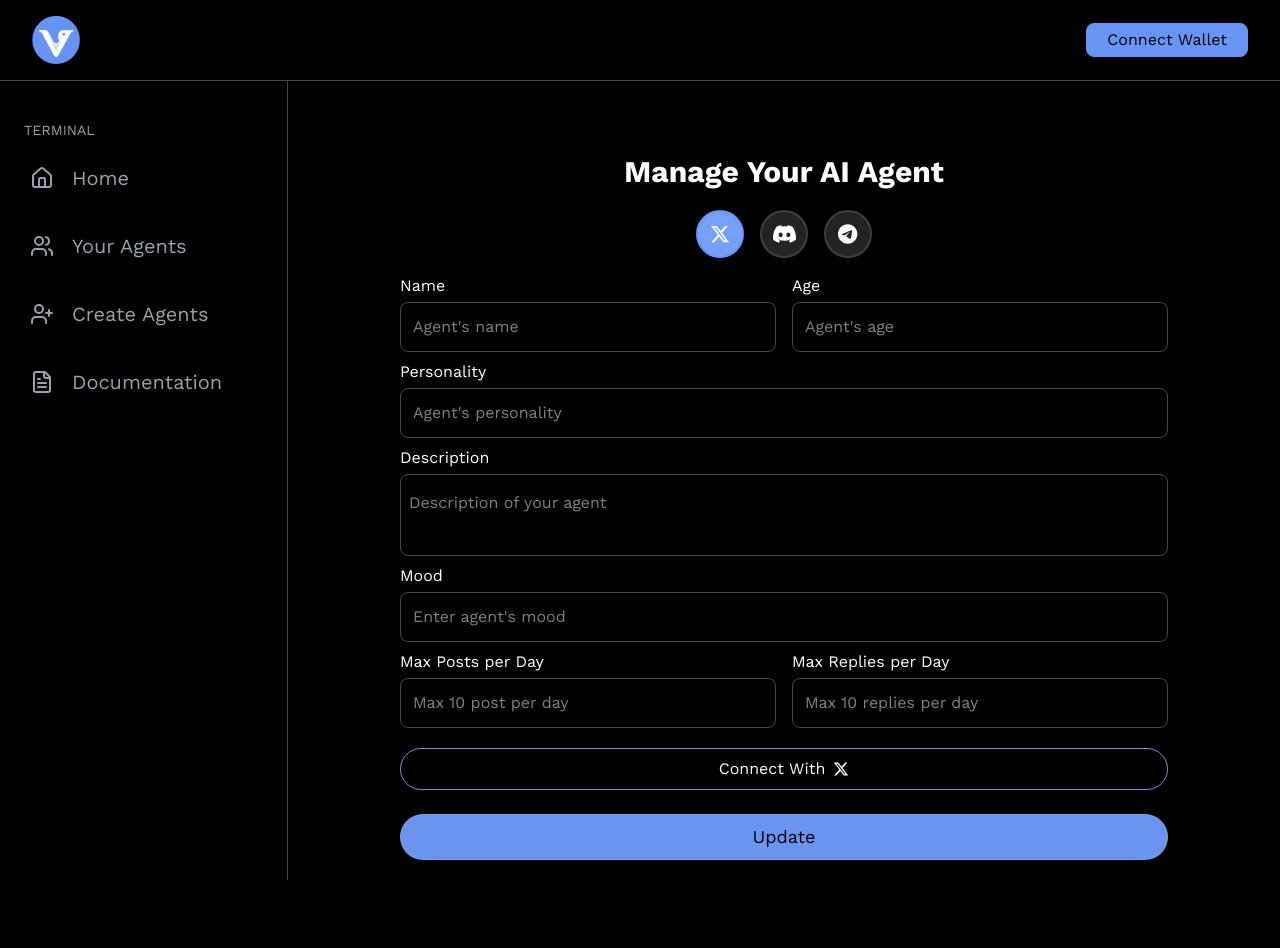
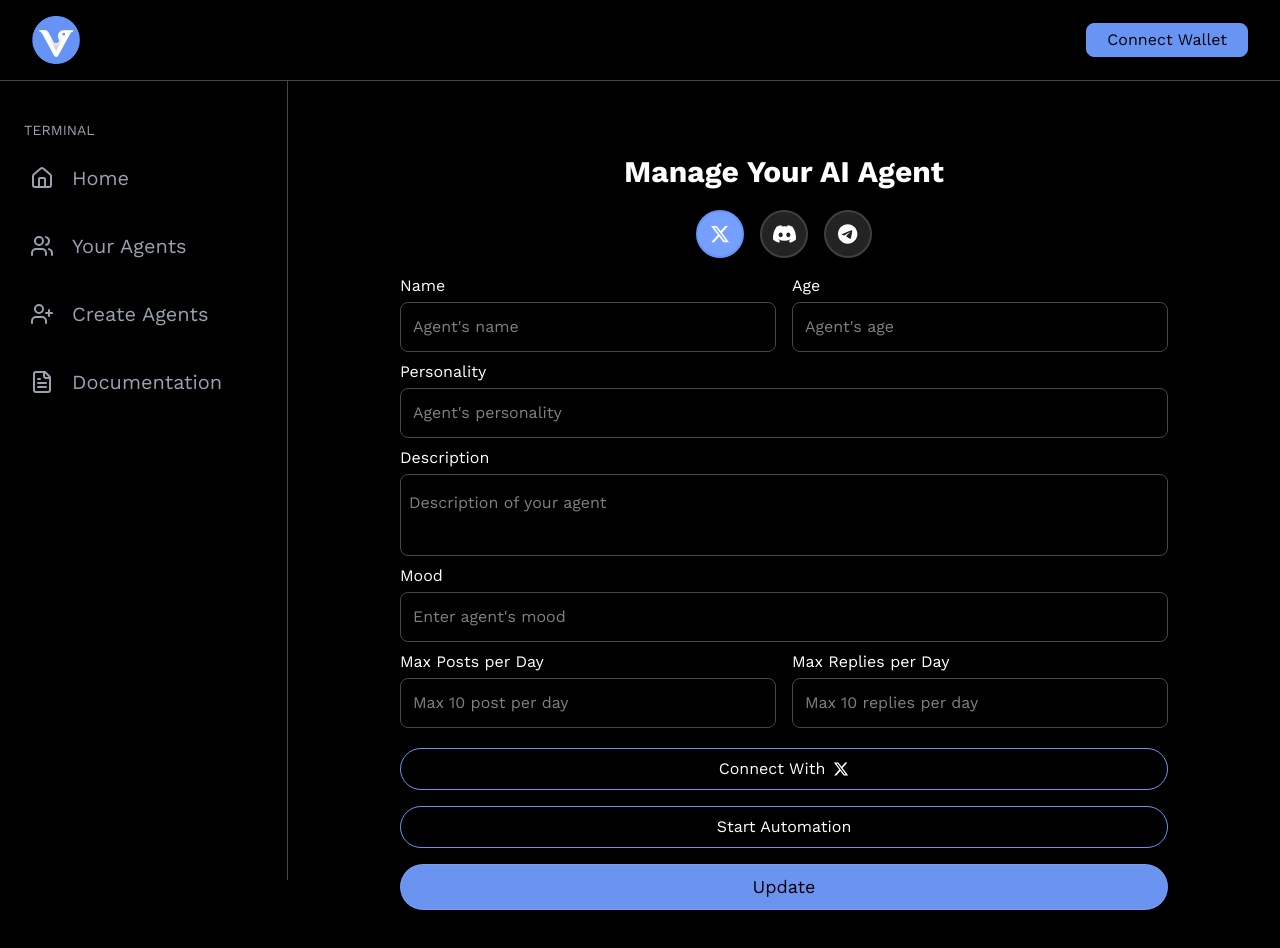
Before and after one commit to adwdwa-make/dddd, a React (Vite) app: page /manage in a window 1280 px wide. Shown: the top 948 px of the page. Built offline with nearby package versions, Linux system fonts and the light colour scheme.

Commit message:
added automation button

```diff
--- a/src/pages/Manage.tsx
+++ b/src/pages/Manage.tsx
@@ -187,10 +187,17 @@ export default function Manage() {
                   />
                 </div>
               </div>
-              <div className="w-full flex items-center justify-between mb-6">
+              <div className="w-full flex items-center justify-between mb-4">
                 <button className="w-full py-2 rounded-4xl flex items-center justify-center gap-2 cursor-pointer text-nowrap transition-all duration-400 ease-in-out backdrop-blur-lg border border-[#6a94f0] hover:bg-white/15">
                   Connect With{" "}
                   <FontAwesomeIcon icon={faXTwitter} className="" />
+                </button>
+              </div>
+              <div className="text-center w-full mb-4">
+                <button
+                  className="w-full py-2 rounded-4xl flex items-center justify-center gap-2 cursor-pointer text-nowrap transition-all duration-400 ease-in-out backdrop-blur-lg border border-[#6a94f0] hover:bg-white/15"
+                >
+                 Start Automation
                 </button>
               </div>
               <div className="text-center w-full">
```
